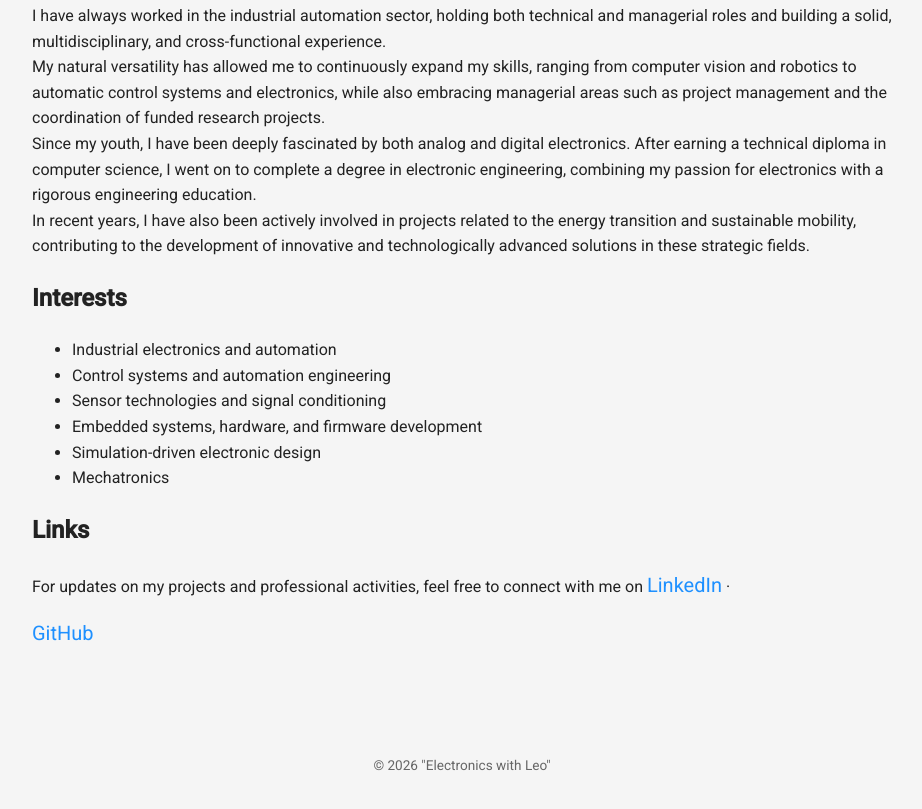
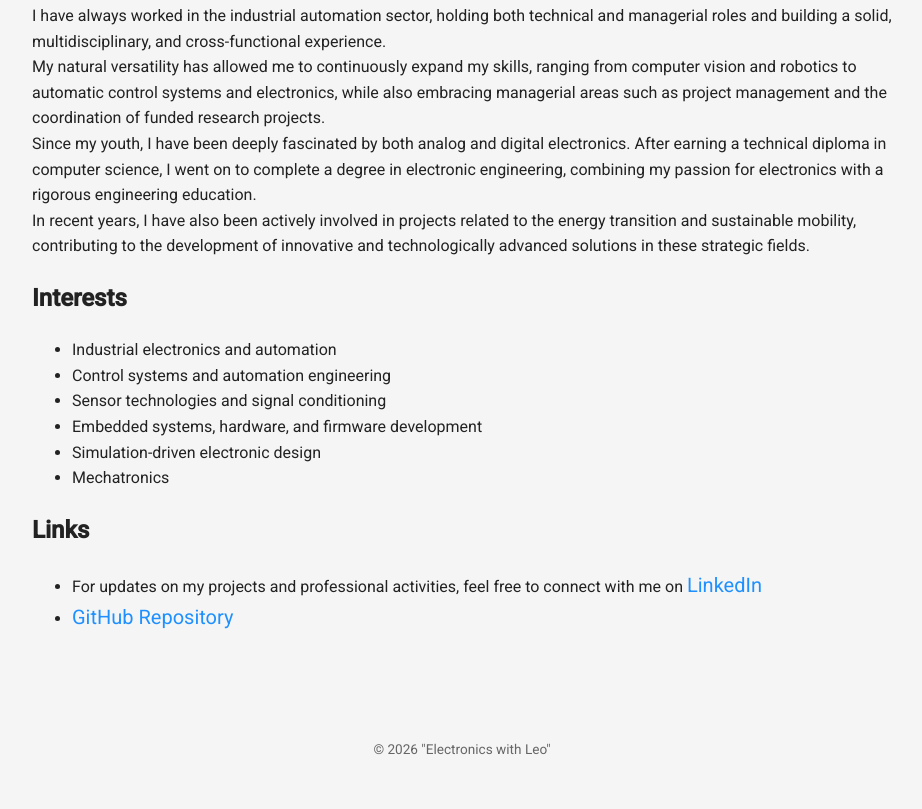
Before and after one commit to leochieco/leochieco.github.io, a plain HTML site: page about.html in a window 1280 px wide. Shown: the part 369-1178 px from the top of the page, without its empty margins (178-1100 px from the left). Drawn offline with Linux system fonts and the light colour scheme.

Commit message:
Add files via upload

```diff
--- a/about.html
+++ b/about.html
@@ -43,12 +43,12 @@
 
 
 		<h2>Links</h2>
-		<p>
-			For updates on my projects and professional activities, feel free to connect with me on <a href="https://www.linkedin.com/in/leonardo-chieco-53550b129/" target="_blank">LinkedIn</a> · <BR>
-		</p>
-		<p>
-		  <a href="https://github.com/leochieco" target="_blank">GitHub</a>
-		</p>
+		<ul>
+			<li>For updates on my projects and professional activities, feel free to connect with me on <a href="https://www.linkedin.com/in/leonardo-chieco-53550b129/" target="_blank">LinkedIn</a></li>
+
+		    <li><a href="https://github.com/leochieco" target="_blank">GitHub Repository</a></li>
+		</ul>
+
 	  </div>
 	</section>
 
```
